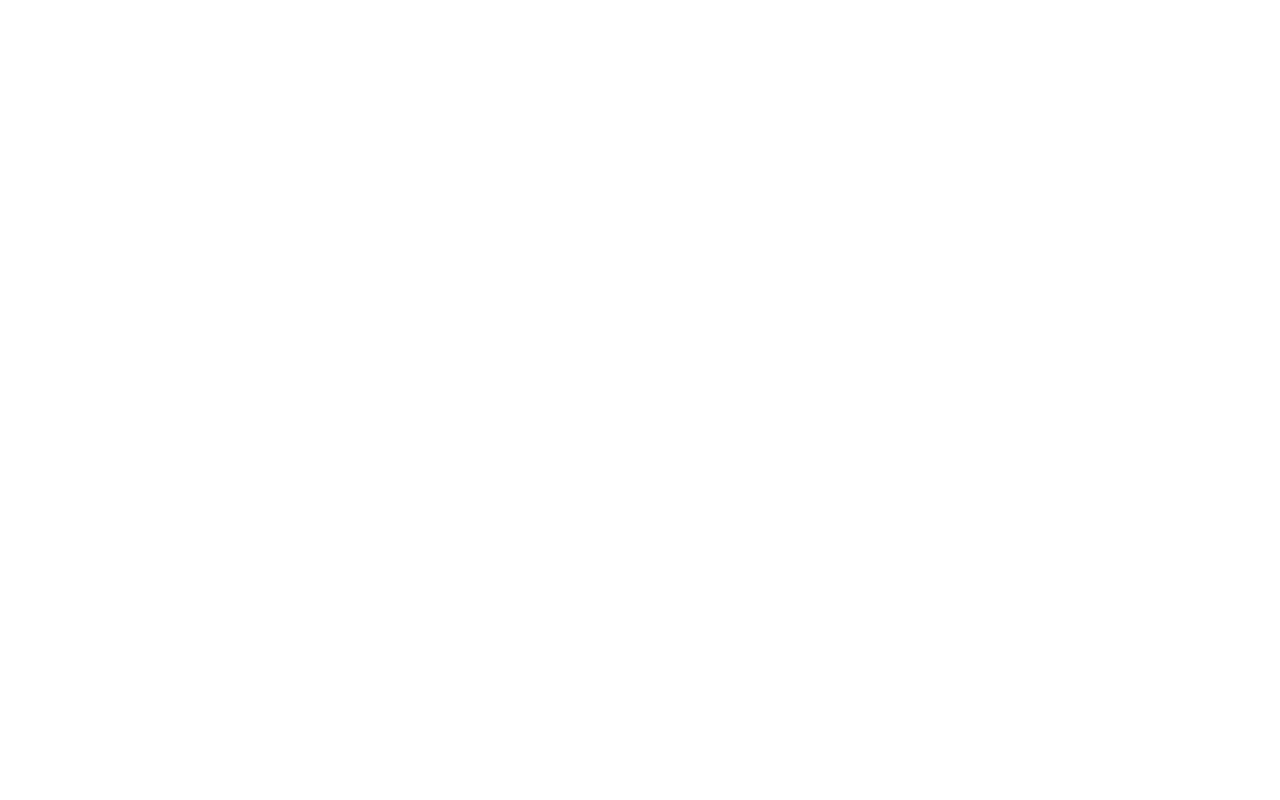
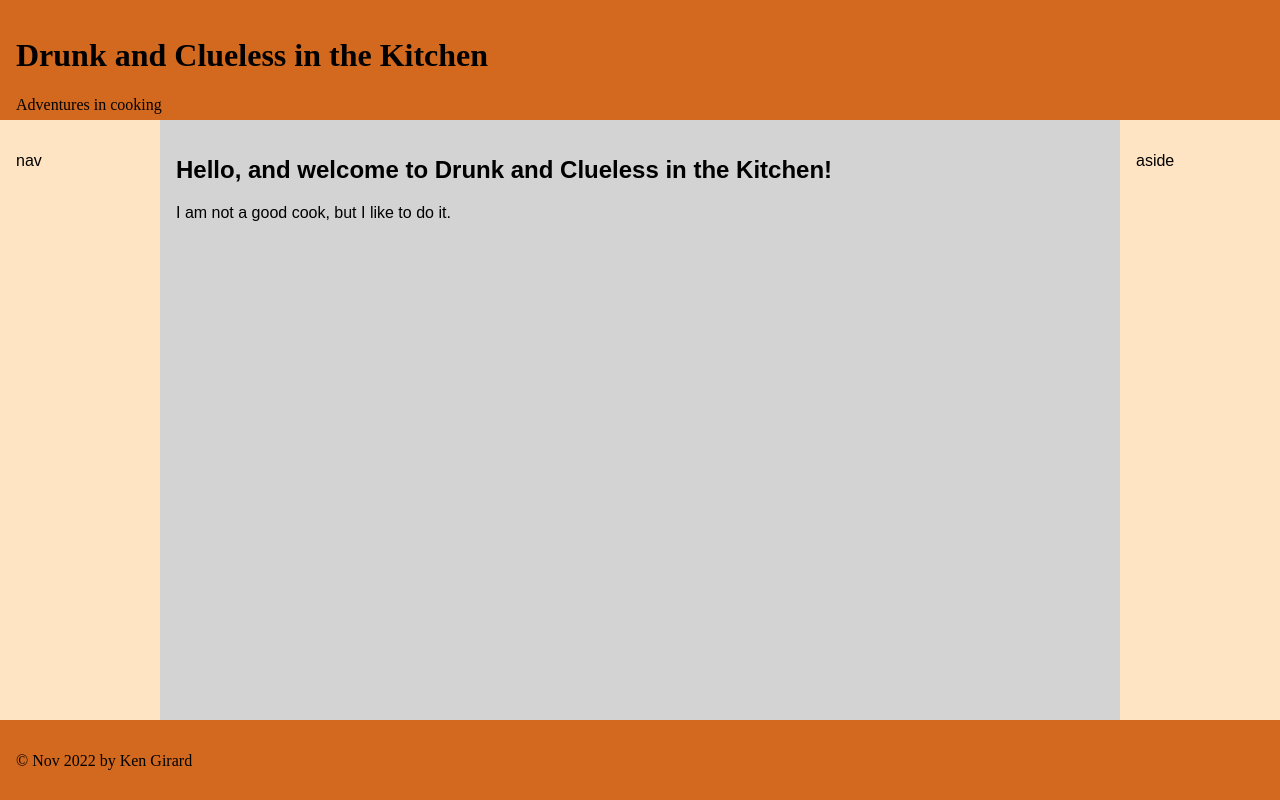
Before and after one commit to STL-LC101-Sept-22/js-assignment-4-html-me-something-krgirard33, a website: page index.html in a window 1280 px wide. Drawn offline with Linux system fonts and the light colour scheme.

Commit message:
created basic web page format

```diff
--- a/index.html
+++ b/index.html
@@ -1,8 +1,30 @@
 <!DOCTYPE html>
-<html>
-   <head>
-   </head>
-   <body>
-      <!-- Write your HTML in this file! -->
-   </body>
+<html lang="en">
+  <head>
+    <meta charset="utf-8" />
+    <meta name="viewport" content="width=device-width, initial-scale=1.0" />
+    <meta http-equiv="X-UA-Compatible" content="ie=edge" />
+    <link rel="stylesheet" href="/styles.css" />
+    <title>Drunk and Clueless in the Kitchen</title>
+  </head>
+  <body>
+    <!-- Write your HTML in this file! -->
+    <header>
+      <h1 class="title">Drunk and Clueless in the Kitchen</h1>
+      <p class="subtitle">Adventures in cooking</p>
+    </header>
+    <div id="main">
+      <article>
+        <h1>Hello, and welcome to Drunk and Clueless in the Kitchen!</h1>
+        <p>I am not a good cook, but I like to do it.</p>
+      </article>
+      <nav><p>nav</p></nav>
+      <aside>
+        <p>aside</p>
+      </aside>
+    </div>
+    <footer>
+      <p>&copy Nov 2022 by Ken Girard</p>
+    </footer>
+  </body>
 </html>
--- a/styles.css
+++ b/styles.css
@@ -1 +1,46 @@
-/* Write your CSS here! */
+* {
+    box-sizing: border-box;
+}
+
+body {
+    background-color: lightgray;
+    font-family: Arial, Helvetica, sans-serif;
+    display: flex;
+    min-height: 100vh;
+    flex-direction: column;
+    margin: 0;
+}
+
+header, footer, article, nav, aside {
+    padding: 1em;
+}
+
+header, footer {
+    background-color: chocolate;
+    font-family: 'Times New Roman', Times, serif;
+    align-content: center;
+}
+
+header {
+    height: 15vh;
+}
+
+footer {
+    height: 10vh;
+}
+#main {
+    display: flex;
+    min-height: 75vh;
+}
+#main > article {
+    flex: 1;
+}
+
+#main > nav, #main > aside {
+    flex: 0 0 20vh;
+    background-color: bisque;
+}
+
+#main > nav {
+    order: -1;
+}
```
Also changed, not shown: 1 other file.
